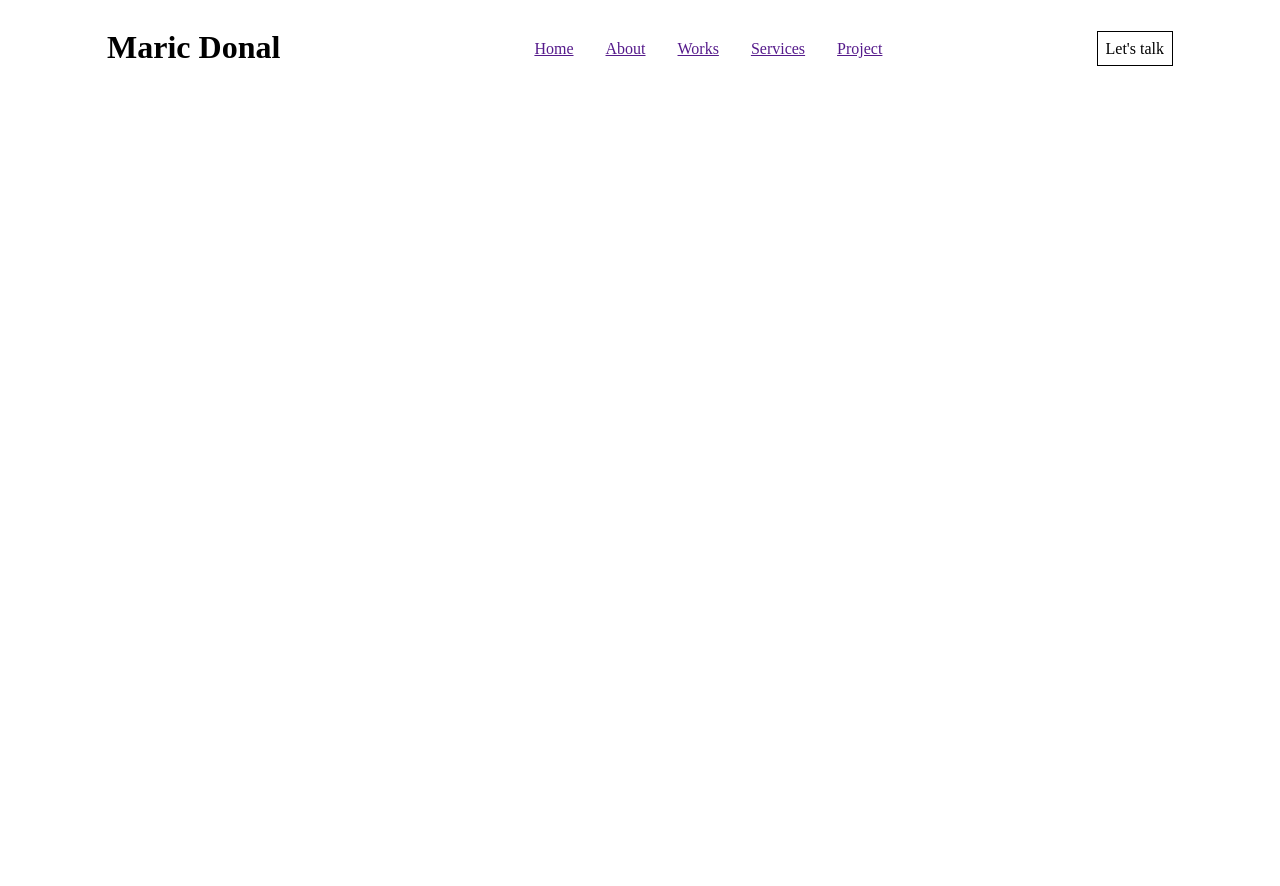
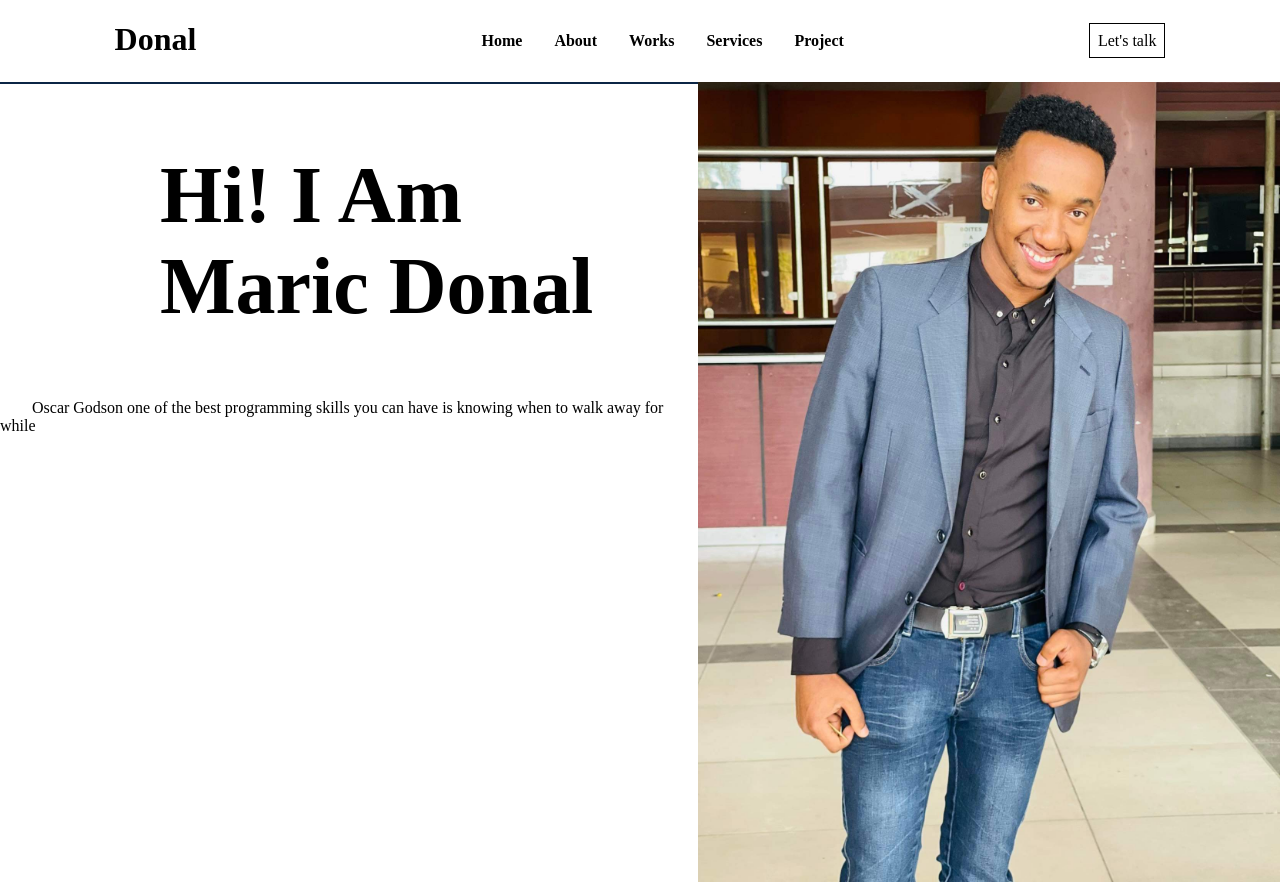
Before and after one commit to donal-R77/Portfolio-R77, a plain HTML site: page index.html in a window 1280 px wide. Before the commit the page ends 800 px from the top, so only its background shows below. Drawn offline with Linux system fonts and the light colour scheme.

Commit message:
Add pictures

```diff
--- a/assets/style.css
+++ b/assets/style.css
@@ -1,3 +1,7 @@
+body {
+    margin: 0;
+    overflow: hidden;
+}
 .head {
     display: flex;
     justify-content: space-around;
@@ -18,3 +22,38 @@
     border: 0.1em solid;
     padding: 0.5rem;
 }
+.main {
+    display: flex;
+    justify-content: center;
+}
+.text-description {
+    width: 60vw;
+    height:100vh ;
+    /*background-color: #fff;*/
+    border-top: 2px solid #0b2545;
+}
+.pictures {
+    width: 50%;
+    height: 100vh;
+    background-color: #134074;
+    background-image: linear-gradient(120 deg ,to left,#134074,#0b2545);
+    box-sizing: border-box;
+}
+li a {
+    text-decoration: none;
+    color: #000;
+    font-size: 1em;
+    font-weight: bold;
+}
+.long-name {
+    font-size: 5em;
+    margin-left: 2em;
+}
+img {
+    width: 100%;
+    height: 100vh;
+    box-sizing: border-box;
+}
+.citation{
+    margin-left: 2em;
+}
--- a/index.html
+++ b/index.html
@@ -9,7 +9,7 @@
 <body>
     <header class="head">
         <div class="name-title">
-            <h1>Maric Donal</h1>
+            <h1>Donal</h1>
         </div>
         <div>
             <ul class="unordered-list">
@@ -24,5 +24,17 @@
             <span class="talk">Let's talk</span>
         </div>
     </header>
+    <section class="main">
+        <div class="text-description">
+            <h1 class="long-name">Hi! I Am <br> Maric Donal</h1>
+            <span class="citation">
+                    Oscar Godson
+                    one of the best programming skills you can have is knowing when to walk away for while
+            </span>
+        </div>
+        <div class="pictures">
+         <img src="./assets/images/profile.jpeg"  alt="profile">
+        </div>
+    </section>
 </body>
 </html>
```
Also changed, not shown: assets/images/fond.jpg (added), assets/images/profile.jpeg (added), 1 other file.
